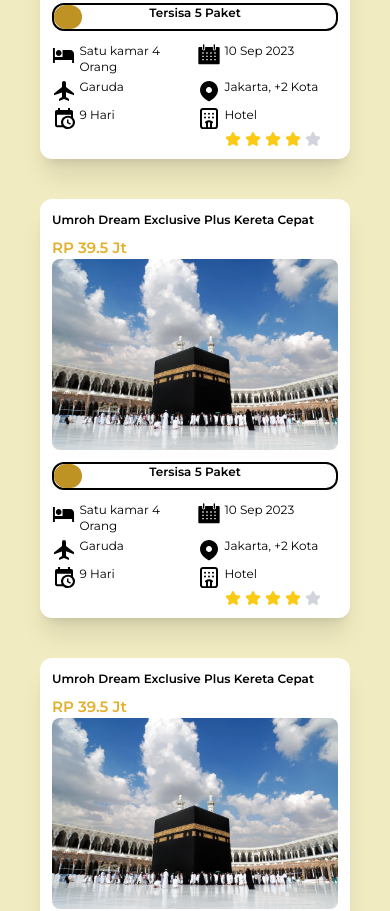
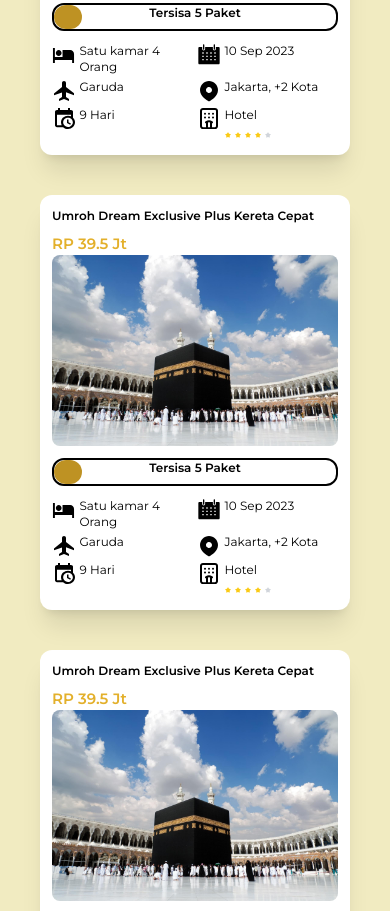
Before and after one commit to fikriymnn/umr-web, a Next.js app: page /package/detail in a window 390 px wide. Shown: the part 6000-6911 px from the top of the page. Built offline with nearby package versions, Linux system fonts and the light colour scheme.

Commit message:
fixed responsive

```diff
--- a/src/app/page.jsx
+++ b/src/app/page.jsx
@@ -47,7 +47,7 @@ export default function Home() {
             />
           </div>
           <div className="md:pl-10 md:mt-5 w-full col-span-3 md:w-[20%] mb-1">
-            <div className="py-2 px-3 bg-black rounded-md text-white md:w-24 md:h-10 w-[70px] h-8 mx-auto">
+            <div className="py-2 px-3 bg-black rounded-md text-white md:w-24 md:h-10 w-[80px] h-8 mx-auto">
               <p className="md:text-[14px] sm:text-[10px] text-[10px] text-center ">
                 Cari Paket
               </p>
@@ -59,7 +59,7 @@ export default function Home() {
           <p className=" text-black text-xl font-bold md:px-14 px-5 pt-14 md:pb-16 pb-5">
             List Paket Umroh Yang Tersedia
           </p>
-          <div className="grid md:grid-cols-3 sm:grid-cols-2 grid-cols-2 gap-10 md:mx-14 mx-5 pb-10">
+          <div className="grid md:grid-cols-3 sm:grid-cols-2 grid-cols-2 md:gap-10 sm:gap-6 gap-2 md:mx-14 mx-5 pb-10">
             <PackageCard />
             <PackageCard />
             <PackageCard />
--- a/src/components/packagecard.jsx
+++ b/src/components/packagecard.jsx
@@ -12,7 +12,7 @@ function PackageCard() {
   const availability = (numero.available / numero.total) * 100 + "%";
   return (
     <a href="/package/detail">
-      <div className=" bg-white rounded-xl shadow-xl hover:translate-y-[-15px] duration-100 ease-in-out">
+      <div className=" bg-white rounded-xl shadow-xl md:hover:translate-y-[-15px] duration-100 ease-in-out">
         <div className="p-3">
           <div className="md:flex gap-1">
             <div className="md:w-8/12  ">
@@ -135,8 +135,8 @@ function PackageCard() {
                 <p className="ps-1 text-black md:text-base sm:text-xs text-xs my-auto">
                   Hotel
                 </p>
-
-                <div className="ps-1 pt-2 flex items-center space-x-1">
+                <div className="md:w-10/12 w-[50px]">
+                  <div className="ps-1 pt-1 flex items-center space-x-1">
                     <svg
                       className="w-4 h-4 text-yellow-300"
                       aria-hidden="true"
@@ -188,6 +188,7 @@ function PackageCard() {
             </div>
           </div>
         </div>
+      </div>
     </a>
   );
 }
```
Lines whose indentation alone changed are shown as unchanged.
